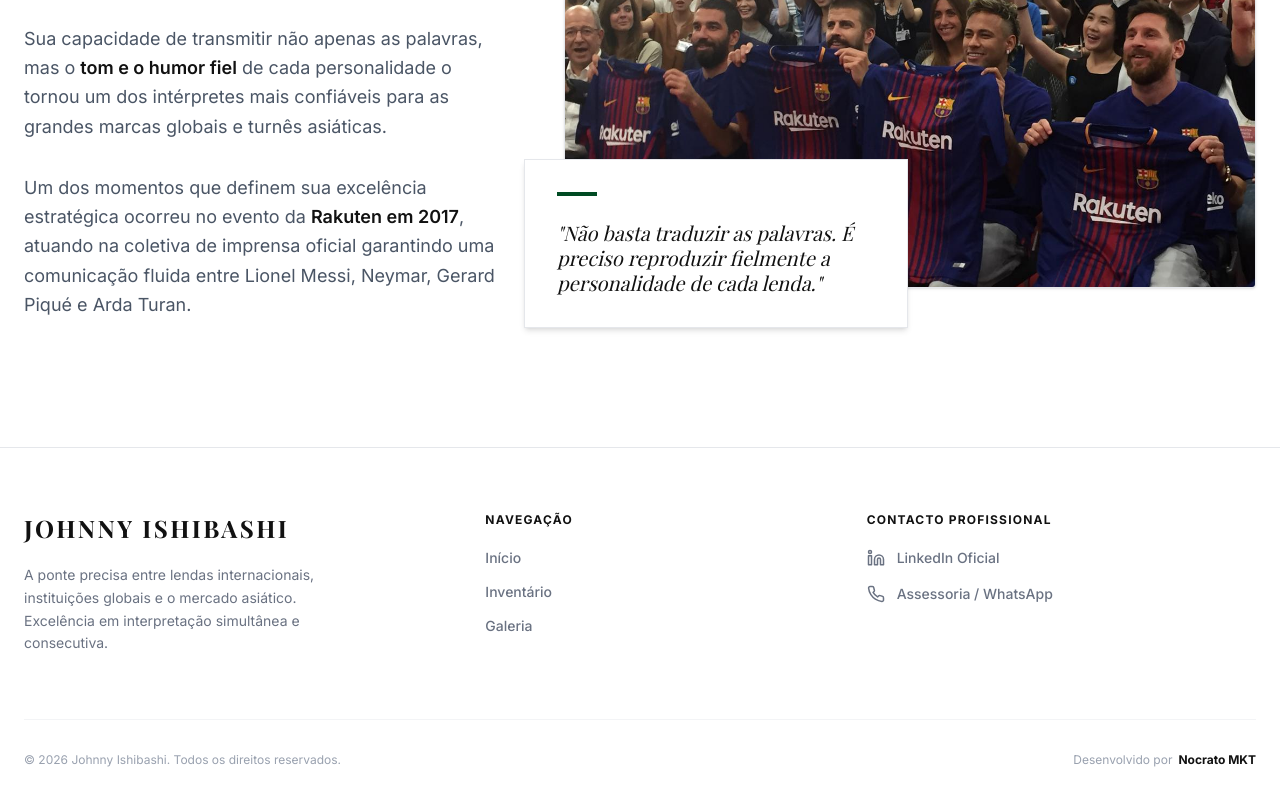
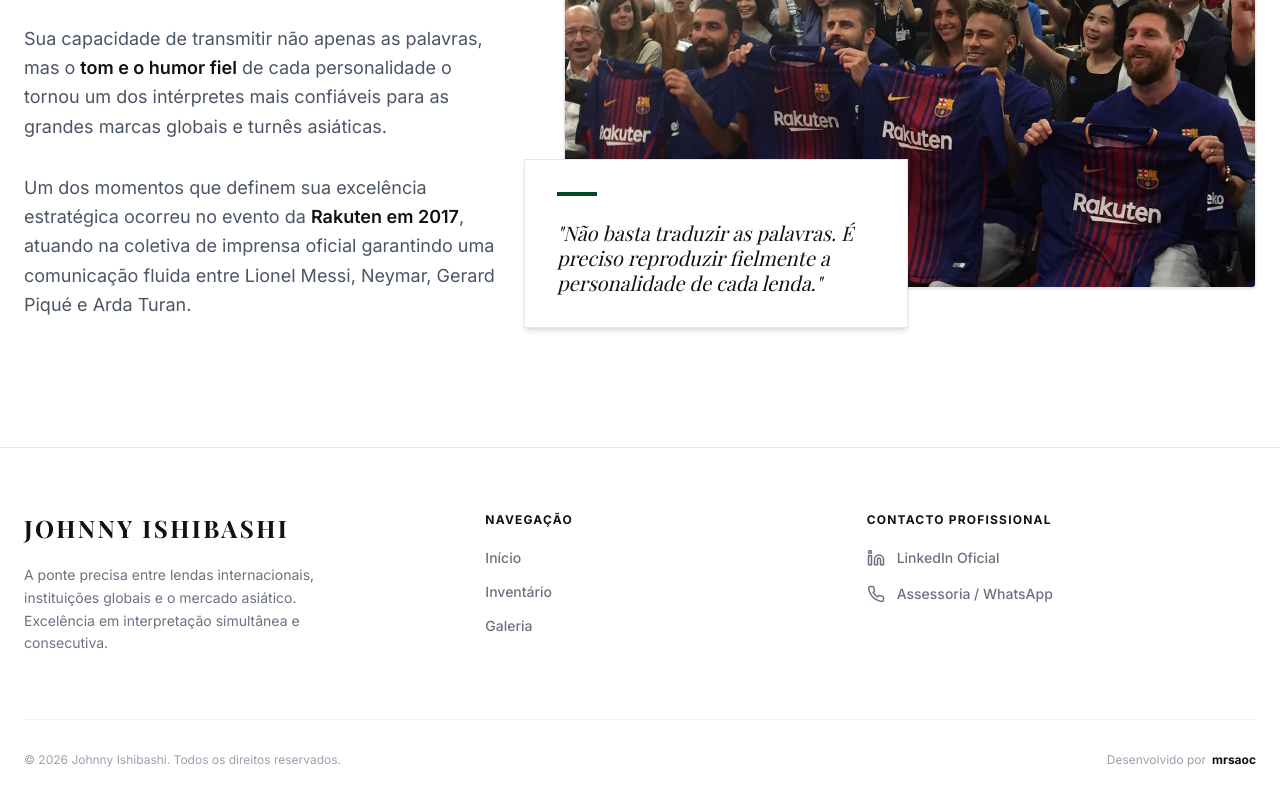
Before and after one commit to mrsaoc/johnny-ishibashi, a Next.js app: page / in a window 1280 px wide. Shown: the part 1595-2395 px from the top of the page. Built offline with nearby package versions, Linux system fonts and the light colour scheme; a web font is replaced by a local one.

Commit message:
refactor: footer

```diff
--- a/src/components/Footer.tsx
+++ b/src/components/Footer.tsx
@@ -75,8 +75,8 @@
                     </p>
                     <p className="text-gray-400 text-[10px] sm:text-xs font-sans flex items-center gap-1.5">
                         {t.footer.credits2}
-                        <a href="https://agencianocrato.com.br" target="_blank" rel="noopener noreferrer" className="font-bold text-[#111111] hover:text-[#004B23] transition-colors">
-                            Nocrato MKT
+                        <a href="https://mrsaoc.vercel.app" target="_blank" rel="noopener noreferrer" className="font-bold text-[#111111] hover:text-[#004B23] transition-colors">
+                            mrsaoc
                         </a>
                     </p>
                 </div>
```
